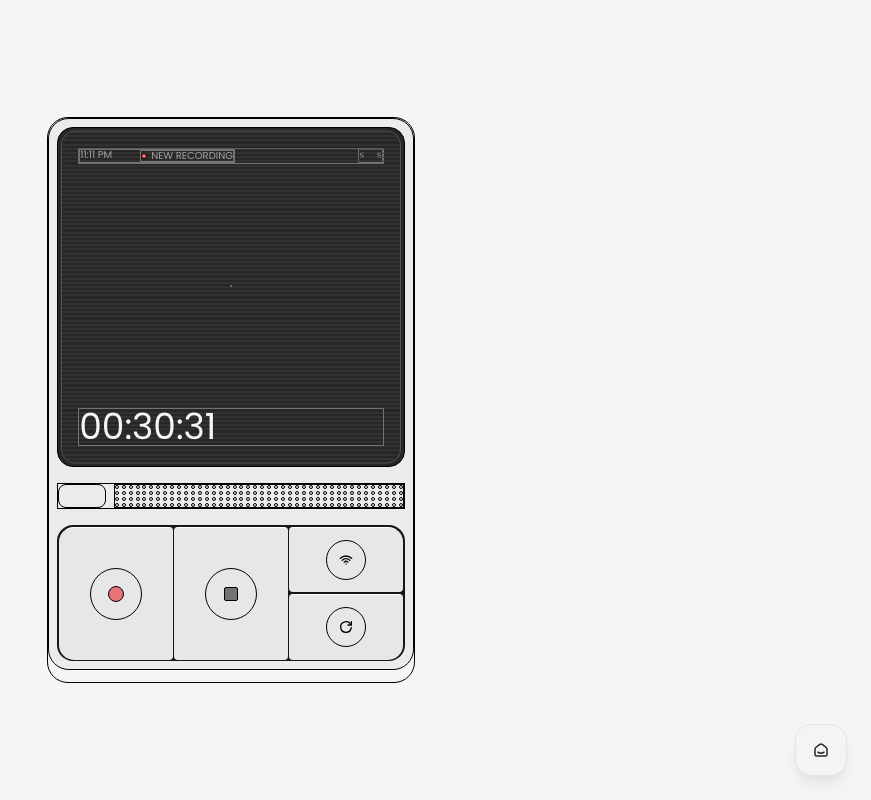
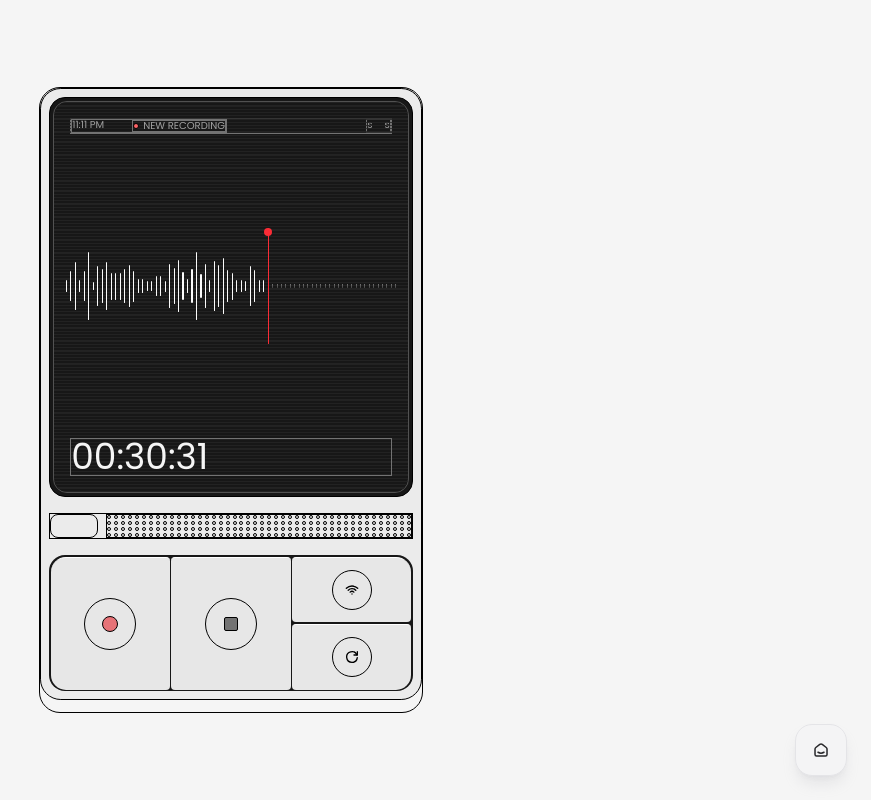
Before and after one commit to fwedwicc/fmDump, a React (Vite) app: page /canvas in a window 1280 px wide. Shown: the whole page, without its empty margins (409-1280 px from the left). Built offline with nearby package versions, Linux system fonts and the light colour scheme; a web font is replaced by a local one.

Commit message:
feat: update Canvas component layout with enhanced dimensions and new visual elements

```diff
--- a/src/pages/Canvas.jsx
+++ b/src/pages/Canvas.jsx
@@ -14,15 +14,16 @@ const Canvas = () => {
       className='relative h-screen overflow-hidden bg-neutral-100 grid place-content-center'
     >
       {/* ------------------------ PLAYGROUND ------------------------ */}
-      <div className='flex w-[23rem] p-[0.2px] pb-3 rounded-[21px] border'>
+      <div className='flex w-[24rem] p-[0.2px] pb-3 rounded-[21px] border'>
         <div className='flex flex-col justify-end gap-4 items-end size-full rounded-[20.8px] p-2 bg-neutral-200/60 border'>
           {/*  */}
-          <div className='relative flex flex-col items-center justify-between p-5 h-85 rounded-[16px] w-full bg-neutral-800 border'>
-            <div className='flex flex-col gap-1 absolute top-1/2 -translate-y-1/2 w-[98.5%] h-[98.5%] rounded-[14px] overflow-hidden border border-neutral-600'>
-              {Array.from({ length: 80 }, (_, i) => (
-                <div key={i} className='w-full h-[1px] bg-neutral-700' />
+          <div className='relative flex flex-col items-center justify-between p-5 h-100 rounded-[16px] w-full bg-neutral-900 border'>
+            <div className='flex flex-col gap-[2px] absolute top-1/2 -translate-y-1/2 w-[98.5%] h-[98.5%] rounded-[14px] overflow-hidden border border-neutral-600'>
+              {Array.from({ length: 120 }, (_, i) => (
+                <div key={i} className='w-full h-[1.5px] bg-neutral-800/80' />
               ))}
             </div>
+            {/*  */}
             <div className='flex justify-between w-full border border-neutral-500'>
               <div className='flex gap-7 border border-neutral-500 relative z-20'>
                 <p className='text-neutral-400 leading-none text-[10px]'>11:11 PM</p>
@@ -36,7 +37,19 @@ const Canvas = () => {
                 <p className='text-neutral-400 leading-none text-[10px]'>s</p>
               </div>
             </div>
-            <div className='border border-neutral-500'></div>
+            {/*  */}
+            <div className='relative z-20 flex items-center gap-[3.4px]'>
+              {['h-[12px]', 'h-[30px]', 'h-[48px]', 'h-[12px]', 'h-[30px]', 'h-[68px]', 'h-[8px]', 'h-[40px]', 'h-[34px]', 'h-[48px]', 'h-[27px]', 'h-[27px]', 'h-[27px]', 'h-[34px]', 'h-[42px]', 'h-[31px]', 'h-[14px]', 'h-[14px]', 'h-[10px]', 'h-[10px]', 'h-[20px]', 'h-[20px]', 'h-[11px]', 'h-[44px]', 'h-[36px]', 'h-[52px]', 'h-[28px]', 'h-[14px]', 'h-[34px]', 'h-[68px]', 'h-[24px]', 'h-[44px]', 'h-[12px]', 'h-[50px]', 'h-[42px]', 'h-[56px]', 'h-[32px]', 'h-[27px]', 'h-[12px]', 'h-[12px]', 'h-[10px]', 'h-[40px]', 'h-[32px]', 'h-[12px]', 'h-[12px]'].map((item, index) => (
+                <div key={index} className={`w-[1.1px] rounded-full bg-neutral-50 ${item}`} />
+              ))}
+              <div className='relative h-[116px] w-[1.1px] bg-red-500 rounded-full'>
+                <div className='rounded-full size-2 bg-red-500 absolute top-0 -translate-x-1/2 left-1/2' />
+              </div>
+              {Array.from({ length: 29 }, (_, i) => (
+                <div key={i} className='w-[1px] h-1 bg-gradient-to-b from-neutral-500 to-neutral-700' />
+              ))}
+            </div>
+            {/*  */}
             <div className='w-full relative z-20 border border-neutral-500'>
               <span className='text-neutral-100 text-4xl font-medium leading-none'>00:30:31</span>
             </div>
@@ -44,8 +57,8 @@ const Canvas = () => {
           {/*  */}
           <div className='flex gap-2 border w-full'>
             <div className='w-12 border rounded-lg'></div>
-            <div className='grid grid-cols-42 gap-x-[3px] gap-y-[2px] border'>
-              {Array.from({ length: 168 }, (_, i) => (
+            <div className='grid grid-cols-44 gap-x-[3px] gap-y-[2px] border'>
+              {Array.from({ length: 176 }, (_, i) => (
                 <div key={i} className='size-1 rounded-full border' />
               ))}
             </div>
```
